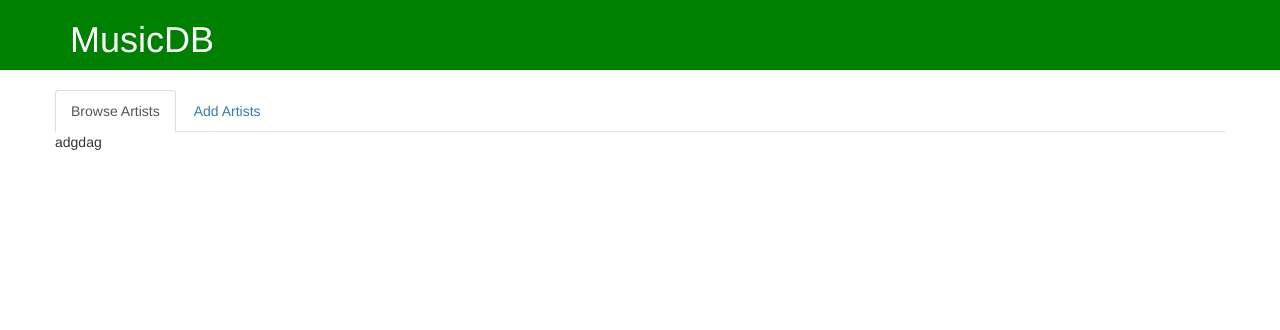
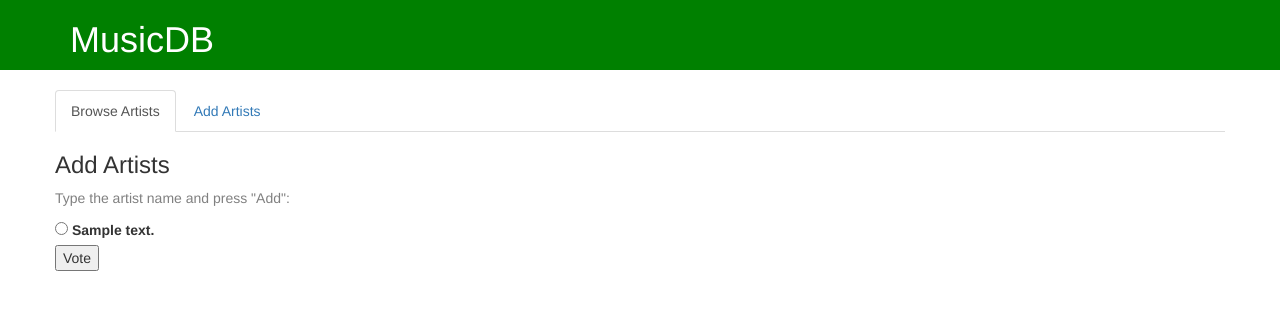
Before and after one commit to Paveltarno/musicdb, a Django app: template artists/templates/artists/index.html in a window 1280 px wide. Shown: the top 330 px of the page. Run offline with Django 3.2, Linux system fonts and the light colour scheme; the template is opened without the code that fills it: most values are stand-ins (such as "Sample title", 1, 10 or a date in 2020); some libraries are stand-ins or nearby versions.

Commit message:
Still working [=

```diff
--- a/artists/static/artists/style.css
+++ b/artists/static/artists/style.css
@@ -6,3 +6,7 @@ header{
 header h1{
   color: white;
 }
+
+.sub-header{
+  color: gray;
+}
--- a/artists/templates/artists/_add_artists.html
+++ b/artists/templates/artists/_add_artists.html
@@ -1 +1,14 @@
-Add artists
+<h3>
+  Add Artists
+</h3>
+<p class="sub-header">
+  Type the artist name and press "Add":
+</p>
+<form action="{% url 'artists:add_artist' question.id %}" method="post">
+{% csrf_token %}
+{% for choice in question.choice_set.all %}
+    <input type="radio" name="choice" id="choice{{ forloop.counter }}" value="{{ choice.id }}" />
+    <label for="choice{{ forloop.counter }}">{{ choice.choice_text }}</label><br />
+{% endfor %}
+<input type="submit" value="Vote" />
+</form>
--- a/artists/templates/artists/index.html
+++ b/artists/templates/artists/index.html
@@ -7,7 +7,7 @@
   <ul class="nav nav-tabs" role="tablist">
     <li role="presentation" class="active">
       <a href="#browse-artists" data-toggle="tab">
-      Browse Artists
+        Browse Artists
       </a>
     </li>
     <li role="presentation">
@@ -19,10 +19,12 @@
 
   <!-- Tab panes -->
   <div class="tab-content">
-    <div role="tabpanel" class="tab-pane active" id="browse-artists">adgdag</div>
-    <div role="tabpanel" class="tab-pane" id="add-artists">qqq</div>
-    <div role="tabpanel" class="tab-pane" id="messages">...</div>
-    <div role="tabpanel" class="tab-pane" id="settings">...</div>
+    <div role="tabpanel" class="tab-pane active" id="browse-artists">
+      {% include "artists/_add_artists.html" %}
+    </div>
+    <div role="tabpanel" class="tab-pane" id="add-artists">
+      qqq
+    </div>
   </div>
 
 </div>
--- a/artists/urls.py
+++ b/artists/urls.py
@@ -3,4 +3,5 @@ from artists import views
 
 urlpatterns = patterns('',
     url(r'^$', views.index, name='index'),
+    url(r'^(?P<artist_name>\d+)/vote/$', views.add_artist, name='add_artist'),
 )
```
Also changed, not shown: artists/views.py (+20 -0 lines).
